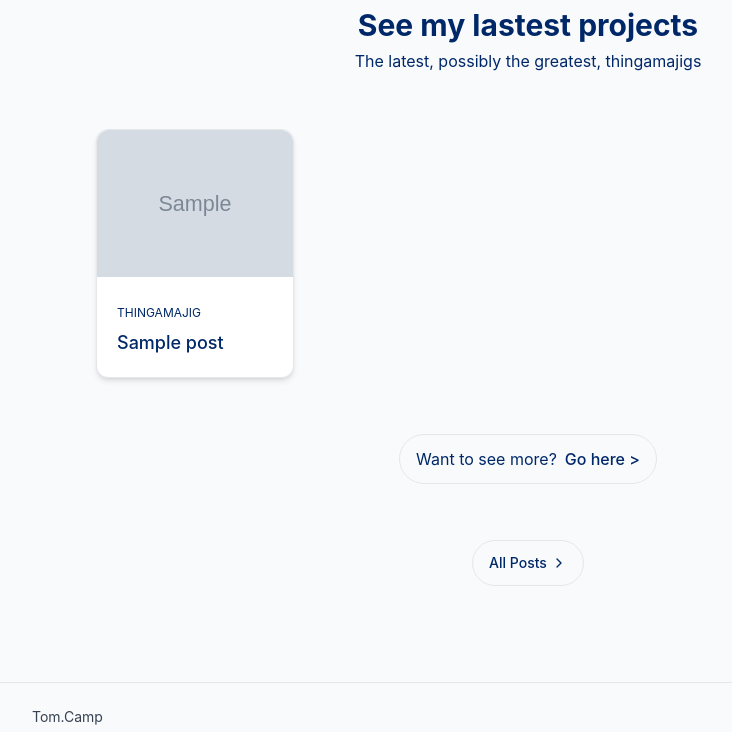
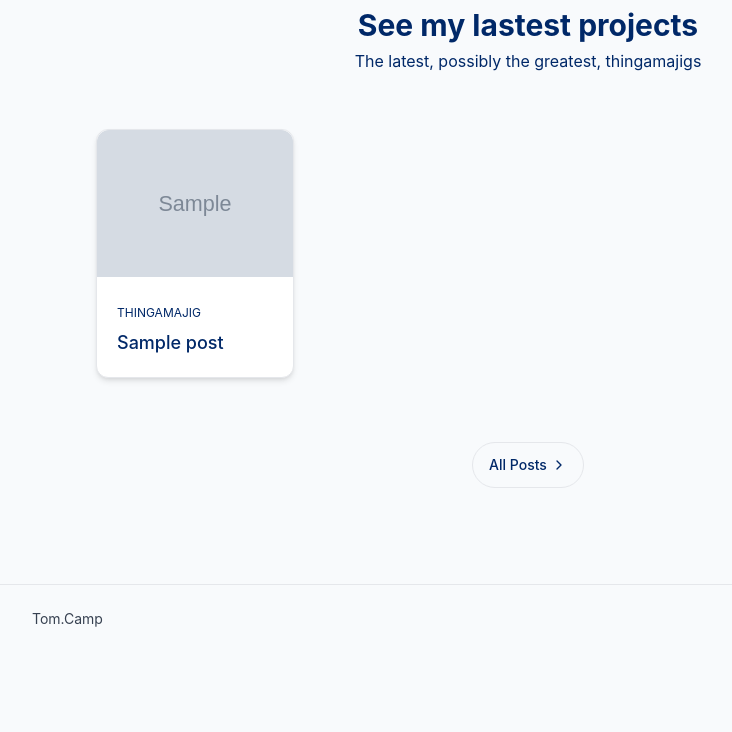
Before and after one commit to Tom-Camp/tom.camp, a Flask app: template app/templates/index.html in a window 1280 px wide. Shown: the part 339-1071 px from the top of the page, without its empty margins (112-844 px from the left). After the commit the page ends 966 px from the top, so only its background shows below. Run offline with Flask 3, Linux system fonts and the light colour scheme; the template is opened without the code that fills it: most values are stand-ins (such as "Sample title", 1, 10 or a date in 2020); grey boxes marked "Sample" are stand-in pictures; parts of the project's set-up code (start-up, migrations or seed data) failed here and were passed over; some libraries are stand-ins or nearby versions.

Commit message:
Fixing postcards.

```diff
--- a/app/templates/components/postcard.html
+++ b/app/templates/components/postcard.html
@@ -1,13 +1,13 @@
-<div class="max-w-[85rem] px-4 py-10 sm:px-6 lg:px-8 lg:py-2 mx-auto">
+<div class="max-w-[85rem] px-4 py-4 sm:px-6 lg:px-8 lg:py-2 mx-auto">
     <!-- Title -->
-    <div class="max-w-2xl text-center mx-auto mb-10 lg:mb-14">
+    <div class="max-w-2xl text-center mx-auto mb-2 lg:mb-14">
         <h2 class="text-xl font-bold md:text-3xl md:leading-tight text-foreground">See my lastest projects</h2>
         <p class="mt-1 text-muted-foreground-2">The latest, possibly the greatest, thingamajigs</p>
     </div>
     <!-- End Title -->
 
     <!-- Grid -->
-    <div class="grid sm:grid-cols-2 lg:grid-cols-4 gap-6 mb-10 lg:mb-14">
+    <div class="grid sm:grid-cols-2 lg:grid-cols-4 gap-6 mb-2 lg:mb-2">
         {% for post in posts %}
             <!-- Card -->
             <a
@@ -31,23 +31,5 @@
         {% endfor %}
     </div>
     <!-- End Grid -->
-
-    <!-- Card -->
-    <div class="text-center">
-        <button class="inline-block bg-layer border border-gray-200 shadow-2xs rounded-full">
-            <div class="py-3 px-4 flex items-center gap-x-2">
-                <p class="text-muted-foreground-2">
-                    Want to see more?
-                </p>
-                <a
-                    class="inline-flex items-center gap-x-1.5 text-primary decoration-2 hover:underline focus:outline-hidden focus:underline font-medium"
-                    href="{{ url_for('posts.list_posts') }}"
-                >
-                    Go here >
-                </a>
-            </div>
-        </button>
-    </div>
-    <!-- End Card -->
 </div>
 <!-- End Card Blog -->
```
